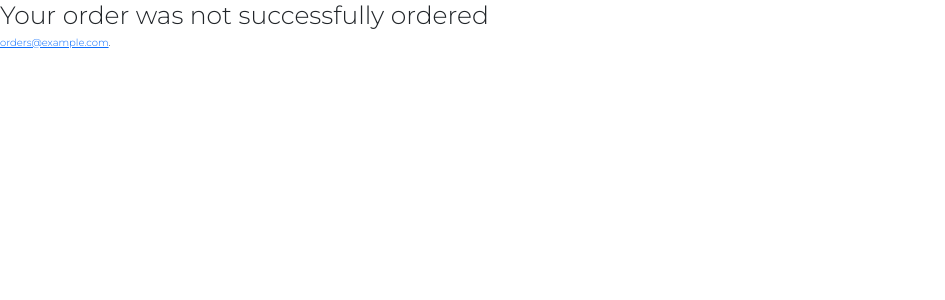
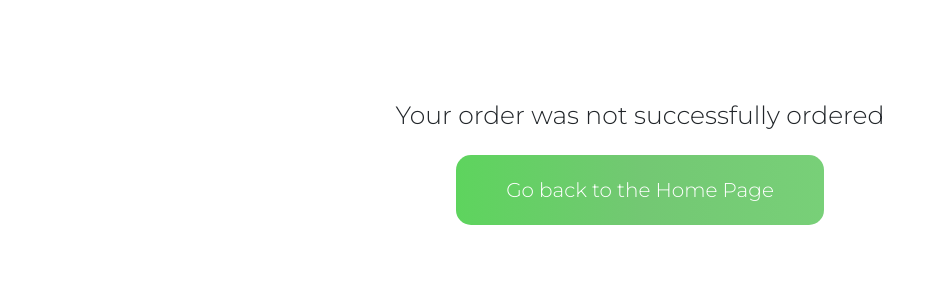
Before and after one commit to maciejwojtkowiak/fitshop, a Django app: page /cancel in a window 1280 px wide. Shown: the top 300 px of the page, without its empty margins (0-945 px from the left). Run offline with Django 3.2, Linux system fonts and the light colour scheme.

Commit message:
Styled info-messages after ordering an item

```diff
--- a/shop/static/shop/form-style.css
+++ b/shop/static/shop/form-style.css
@@ -39,17 +39,5 @@
 .authenticate-submit-button {
     margin-top: 2rem;
     padding: 2rem 5rem 2rem 5rem;
-    border: none;
-    background-image: linear-gradient(to right,
-    rgba(51, 204, 51, 0.774),
-    rgba(74, 187, 74, 0.753),
-    rgba(75, 196, 75, 0.726));
     font-size: 2rem;
-    color: white;
-    border-radius: 1.5rem;
 }
-
-.authenticate-submit-button:active{
-    transform: translateY(-5px);
-    transition: all .1s;
-}
--- /dev/null
+++ b/shop/static/shop/order-message-style.css
@@ -0,0 +1,16 @@
+.order-info {
+    margin-top: 10rem;
+    display: grid;
+    grid-template-columns: 1fr ;
+    grid-template-rows: 1fr;
+    place-items: center;
+    grid-gap: 2rem;
+    font-weight: 900;
+}
+
+.order-info__button {
+    display: block;
+    padding: 2rem 5rem 2rem 5rem;
+    font-size: 2rem;
+    font-weight: 500;
+}
--- a/shop/templates/shop/base.html
+++ b/shop/templates/shop/base.html
@@ -11,6 +11,7 @@
         <link rel="stylesheet" type="text/css" href="{% static 'shop/profile-style.css' %}">
         <link rel="stylesheet" type="text/css" href="{% static 'shop/cart-style.css' %}">
         <link rel="stylesheet" type="text/css" href="{% static 'shop/form-style.css' %}">
+        <link rel="stylesheet" type="text/css" href="{% static 'shop/order-message-style.css' %}">
         <link rel="preconnect" href="https://fonts.googleapis.com">
         <link rel="preconnect" href="https://fonts.gstatic.com" crossorigin>
         <link href="https://fonts.googleapis.com/css2?family=Montserrat:wght@300&display=swap" rel="stylesheet">
--- a/shop/templates/shop/cancel.html
+++ b/shop/templates/shop/cancel.html
@@ -1,7 +1,7 @@
 {% extends 'shop/base.html' %}
 {% block content %}
+  <div class="order-info">
     <h1>Your order was not successfully ordered</h1>
-    <p>
-      <a href="mailto:orders@example.com">orders@example.com</a>.
-    </p>
+    <button class="order-info__button button">Go back to the Home Page</button>
+  </div>
 {% endblock content %}
--- a/shop/templates/shop/login.html
+++ b/shop/templates/shop/login.html
@@ -10,7 +10,7 @@
         <div>{{form.username}}</div>
         <label for="password">Passoword:</label>
         {{form.password}}
-        <button class="authenticate-submit-button" type="submit">Login</button>
+        <button class="authenticate-submit-button button" type="submit">Login</button>
     </form>
 </div>
 {% endblock content %}
--- a/shop/templates/shop/profile.html
+++ b/shop/templates/shop/profile.html
@@ -11,7 +11,7 @@
             <label>username:</label> {{ u_form.username }}
             <label>email:</label>{{ u_form.email }}
             <button class="submit-button button" type="submit">Update</button>
-            <a class="delete-button button" href="{% url 'delete-page' pk=user.id %}">Delete</a>
+            <a class="delete-button button" href="{% url 'delete-page' %}">Delete</a>
         </form>
     </div>
 </div>
--- a/shop/templates/shop/signup.html
+++ b/shop/templates/shop/signup.html
@@ -15,7 +15,7 @@
             {{form.password1}}
             <label for="password2"> Re-type password </label>
             {{form.password2}}
-            <button class="authenticate-submit-button" type="submit">Register!</button>
+            <button class="authenticate-submit-button button" type="submit">Register!</button>
         </form>
     </div>
 {% endblock content %}
--- a/shop/templates/shop/success.html
+++ b/shop/templates/shop/success.html
@@ -1,7 +1,7 @@
 {% extends 'shop/base.html' %}
 {% block content %}
+<div class="order-info">
     <h1>Your order was successfully ordered</h1>
-    <p>
-      <a href="mailto:orders@example.com">orders@example.com</a>.
-    </p>
+    <button class="order-info__button button">Go back to the Home Page</button>
+</div>
 {% endblock content %}
--- a/shop/urls.py
+++ b/shop/urls.py
@@ -19,7 +19,7 @@ urlpatterns = [
     path('search', views.searchView, name='search-page'),
     path('sort', views.sortView, name='sort-page'),
     path('profile/<str:pk>/', views.profileView, name='profile-page'),
-    path('delete/<int:pk>/.', ProfileDeleteView.as_view(), name ='delete-page'),
+    path('delete/<str:pk>/', ProfileDeleteView.as_view(), name ='delete-page'),
     path('cart/<str:pk>/', CartView.as_view(), name='cart-page'),
     path('create_checkout_session', views.create_checkout_session, name='checkout-page'),
     path('success', views.success, name='success-page'),
--- a/shop/views.py
+++ b/shop/views.py
@@ -103,8 +103,6 @@ class ShopDetailView(VisitCounter, DetailView):
                 return HttpResponse('detail-page')
             else:
                 return HttpResponse('detail-page')
-
-
 
 def searchView(request):
     if request.method == "GET":
```
